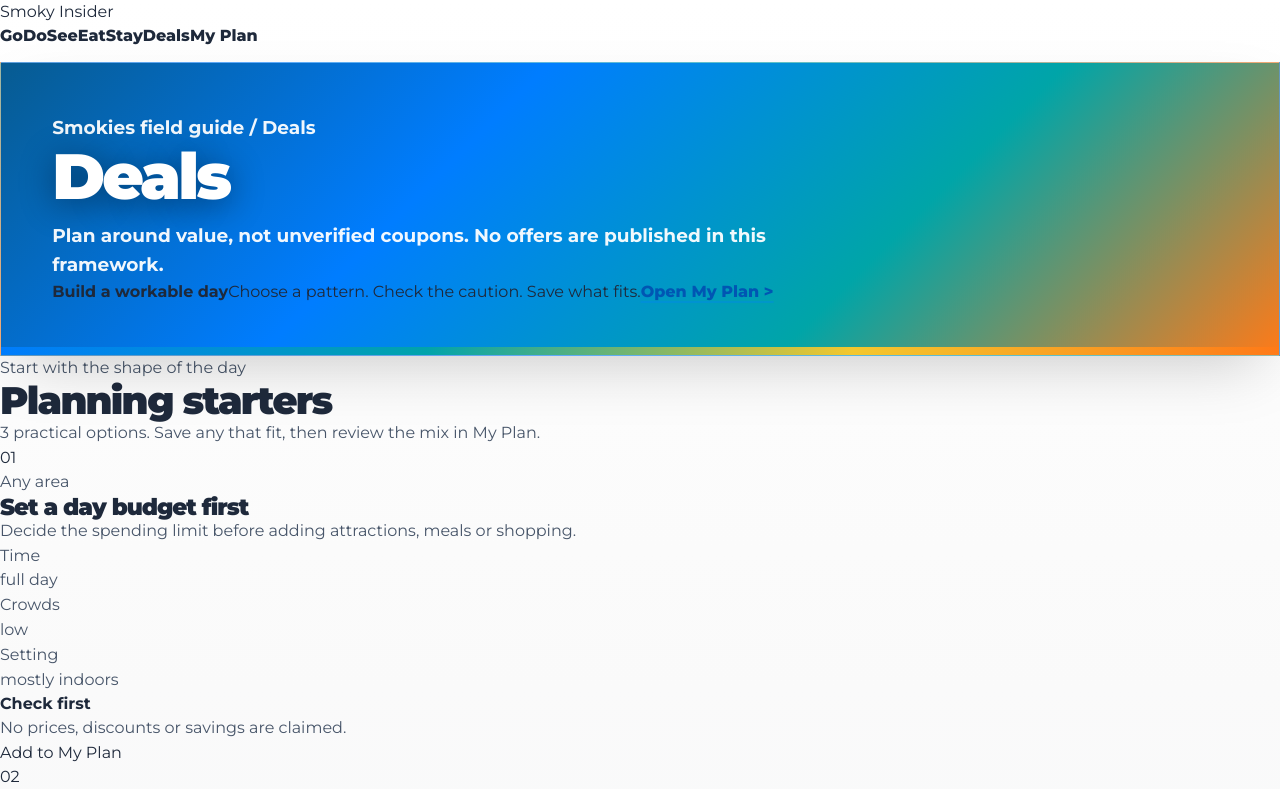
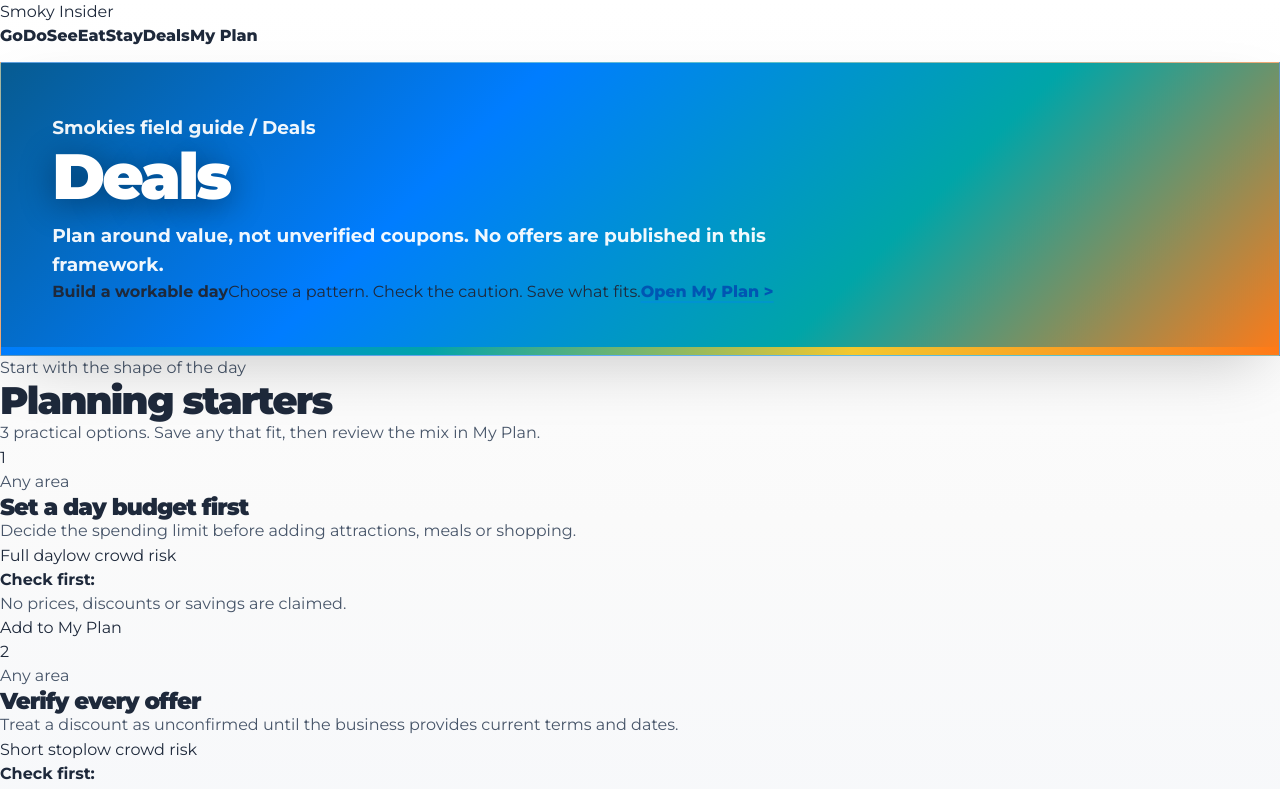
Before and after one commit to masondtorres/smokies-insider-guide, a Next.js app: page /deals in a window 1280 px wide. Shown: the top 789 px of the page. Built offline with nearby package versions, Linux system fonts and the light colour scheme.

Commit message:
Simplify category guide cards

```diff
--- a/src/components/guide-card.tsx
+++ b/src/components/guide-card.tsx
@@ -1,26 +1,29 @@
 import type { GuideCard as Card } from "@/data/cards";
 import { SaveButton } from "./save-button";
 
+function durationLabel(duration: Card["duration"]) {
+  if (duration === "short") return "Short stop";
+  if (duration === "half-day") return "Half day";
+  return "Full day";
+}
+
 export function GuideCard({ card, index }: { card: Card; index: number }) {
-  const duration = card.duration.replace("-", " ");
-
   return (
     <article className="category-guide-card">
       <header className="category-card-header">
-        <span className="category-card-number" aria-hidden="true">{String(index).padStart(2, "0")}</span>
+        <span className="category-card-number" aria-hidden="true">{index}</span>
         <p className="category-card-area">{card.area}</p>
       </header>
       <div className="category-card-copy">
         <h3>{card.title}</h3>
         <p>{card.description}</p>
       </div>
-      <dl className="category-card-meta">
-        <div><dt>Time</dt><dd>{duration}</dd></div>
-        <div><dt>Crowds</dt><dd data-risk={card.crowdRisk}>{card.crowdRisk}</dd></div>
-        <div><dt>Setting</dt><dd>{card.outdoor ? "outdoors" : "mostly indoors"}</dd></div>
-      </dl>
+      <div className="category-card-meta compact">
+        <span>{durationLabel(card.duration)}</span>
+        <span>{card.crowdRisk} crowd risk</span>
+      </div>
       <aside className="category-card-caution">
-        <strong>Check first</strong>
+        <strong>Check first:</strong>
         <p>{card.caution}</p>
       </aside>
       <div className="category-card-action"><SaveButton id={card.id} /></div>
```
